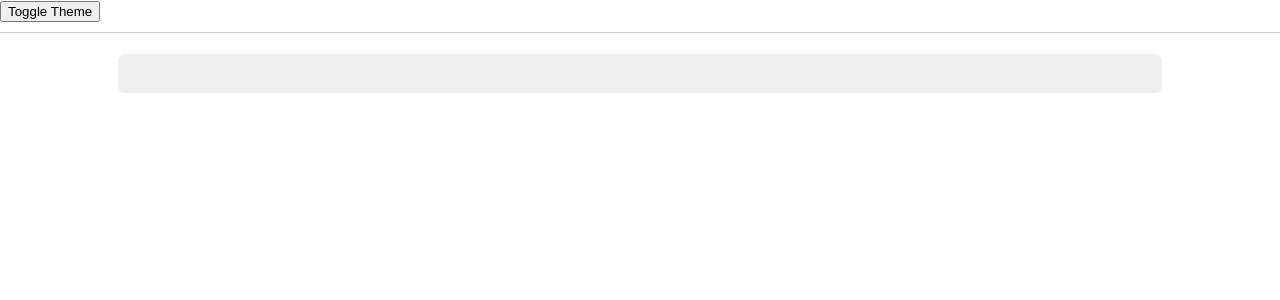
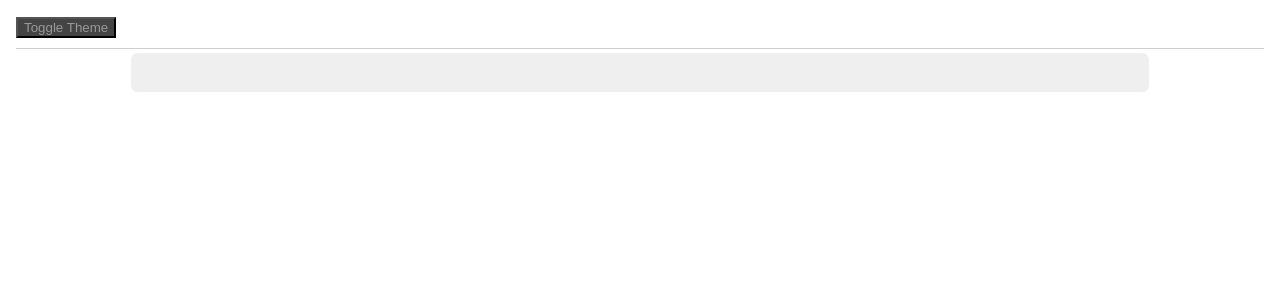
Before and after one commit to isubham/notebook, a React (Create React App) app: page / in a window 1280 px wide. Shown: the top 300 px of the page. Built offline with nearby package versions, Linux system fonts and the light colour scheme.

Commit message:
cursor movement to next cell, refactoring, bug - 1. extra newline in each blog-cell, 2. additional blog cell at end

```diff
--- a/package.json
+++ b/package.json
@@ -6,6 +6,7 @@
     "@testing-library/jest-dom": "^5.16.1",
     "@testing-library/react": "^12.1.2",
     "@testing-library/user-event": "^13.5.0",
+    "immutable": "^4.0.0",
     "jest": "^27.4.7",
     "react": "^17.0.2",
     "react-dom": "^17.0.2",
@@ -14,6 +15,7 @@
   },
   "scripts": {
     "start": "react-scripts start",
+    "test:debug": "react-scripts --inspect-brk test --runInBand --no-cache",
     "build": "react-scripts build",
     "test": "react-scripts test",
     "eject": "react-scripts eject"
--- a/src/App.css
+++ b/src/App.css
@@ -0,0 +1,5 @@
+.app {
+  top: 2em;
+  bottom: 0em;
+  padding: 1em;
+}
--- a/src/App.js
+++ b/src/App.js
@@ -6,10 +6,12 @@ import { Toolbar } from './components/toolbar';
 function App() {
 
   return (
+    <div className='app'>
       <ThemeProvider >
         <Toolbar />
         <BlogCells />
       </ThemeProvider>
+    </div>
   );
 }
 
--- a/src/components/blog-cell/index.css
+++ b/src/components/blog-cell/index.css
@@ -3,6 +3,12 @@
   margin: auto;
   min-height: 1em;
   margin: auto;
+  margin-top: 0.2em;
+  margin-bottom: 0.2em;
   border-radius: 0.5em;
   padding: 0.6rem;
 }
+
+.invisible{
+  visibility: hidden;
+}
--- a/src/components/blog-cell/index.js
+++ b/src/components/blog-cell/index.js
@@ -1,9 +1,9 @@
-import { useContext, useState } from "react"
+import { forwardRef, useContext, useEffect, useState } from "react"
 import React from 'react';
 import { ThemeContext } from "../../providers/ThemeProvider";
 import './index.css'
 
-export const BlogCell = ({addCell}) => {
+export const BlogCell = forwardRef(({addCell, pos, pointer, visible}, ref) => {
 
   const {theme} = useContext(ThemeContext)
 
@@ -18,23 +18,22 @@ export const BlogCell = ({addCell}) => {
   const _handleKeyDown = (event) => {
     if (event.key === 'Enter')
     {
-        addCell()
+        addCell(pos)
     }
   }
 
-  return (<div className={theme}>
-    {/* <p>Current Format {currentFormat}</p>
-    <button onClick={() => setCurrentFormatting(formats.h1)}>h1</button>
-    <button onClick={() => setCurrentFormatting(formats.p)}>p</button> */}
 
-    {/* <p>{value.text}</p>
-    <p>{value.html}</p> */}
-    {/* <br /> */}
-    <br />
+  const setFocus = () => {
+    pointer.current.focus()
+  }
+
+  return (<div  >
     <div onInput={(event) => _changeListener(event)}
+    ref={pointer}
     contentEditable="true"
-    className={'blog-cell ' + theme}
+className={`blog-cell ${theme} ${theme} ${visible ? '' : 'invisible'}`}
     onKeyDown={_handleKeyDown} ></div>
+    {/* <button onClick={setFocus}>set Focus</button> */}
 
   </div>)
-}
+})
--- a/src/components/blog-cells/index.js
+++ b/src/components/blog-cells/index.js
@@ -1,26 +1,32 @@
 
-import React, { useState, useContext } from 'react';
+import React, { useState, useContext, createRef  } from 'react';
 import { ThemeContext } from '../../providers/ThemeProvider';
 import { BlogCell } from '../blog-cell';
+import {getRef, getVisibility, newBlogCell, createListFromArray, insertInList} from './logic'
 
 export const BlogCells = () => {
 
   const {theme} = useContext(ThemeContext)
 
-  // const cellsRef = React.useRef([])
-  const [cells, setCells] = useState([''])
+  const [cells, setCells] = useState(createListFromArray([newBlogCell(createRef()), newBlogCell(createRef())]))
+
   const addNewBlogCell = (cellPos) => {
-    setCells([...cells, ''])
-    console.log(cells)
-    // cellsRef.current = cells.map((_, i) => cellsRef.)
+    setCells(insertInList(
+      {
+        list: cells,
+        pos: cellPos + 1,
+        value: newBlogCell(createRef())
+      }))
+    const ref = getRef(cells.get(cellPos + 1))
+    ref.current.focus()
   }
 
 
   return (
     <div className={theme}>
-      {cells.map((e, i) => <BlogCell key={i}
-      // ref={input => cellsRef[i] = input}
-      addCell={(i) => addNewBlogCell(i)} />)}
+      {(cells).map((value, index) => <BlogCell key={index} pos={index}
+      forwardRef={getRef(value)} pointer={getRef(value)}
+      addCell={(i) => addNewBlogCell(i)} visible={getVisibility(index, cells)}/>)}
     </div>
   )
 }
--- /dev/null
+++ b/src/components/blog-cells/logic.js
@@ -0,0 +1,11 @@
+import { List, Map } from 'immutable';
+
+export const getRef = (value) => value.get('ref')
+
+export const getVisibility = (index, cells) => {
+  return index < cells.size - 1
+}
+
+export const newBlogCell = (ref) => Map({ ref: ref, value: '' })
+export const createListFromArray = (value) => List(value)
+export const insertInList = ({list, pos, value}) => list.insert(pos, value)
--- a/src/components/toolbar/index.css
+++ b/src/components/toolbar/index.css
@@ -4,3 +4,14 @@
   height: 2rem;
   border-bottom: 1px solid #cecece;
 }
+
+/* <div class='toolbar dark' */
+.dark.toolbar  {
+  border-bottom: 1px solid #333333;
+  background-color: black;
+}
+
+.light.toolbar > button{
+  background-color: #444444;
+  color: #999999;
+}
--- a/src/providers/ThemeProvider/index.css
+++ b/src/providers/ThemeProvider/index.css
@@ -8,15 +8,6 @@
   color: black;
 }
 
-.dark.toolbar  {
-  border-bottom: 1px solid #333333;
-  background-color: black;
-}
-
-.dark.toolbar > button{
-  background-color: #444444;
-  color: #999999;
-}
 
 .dark.blog-cell {
   background-color: #444444;
```
Also changed, not shown: src/components/blog-cells/index.css (added), 2 other files (tests, documents, lock files or other folders).
